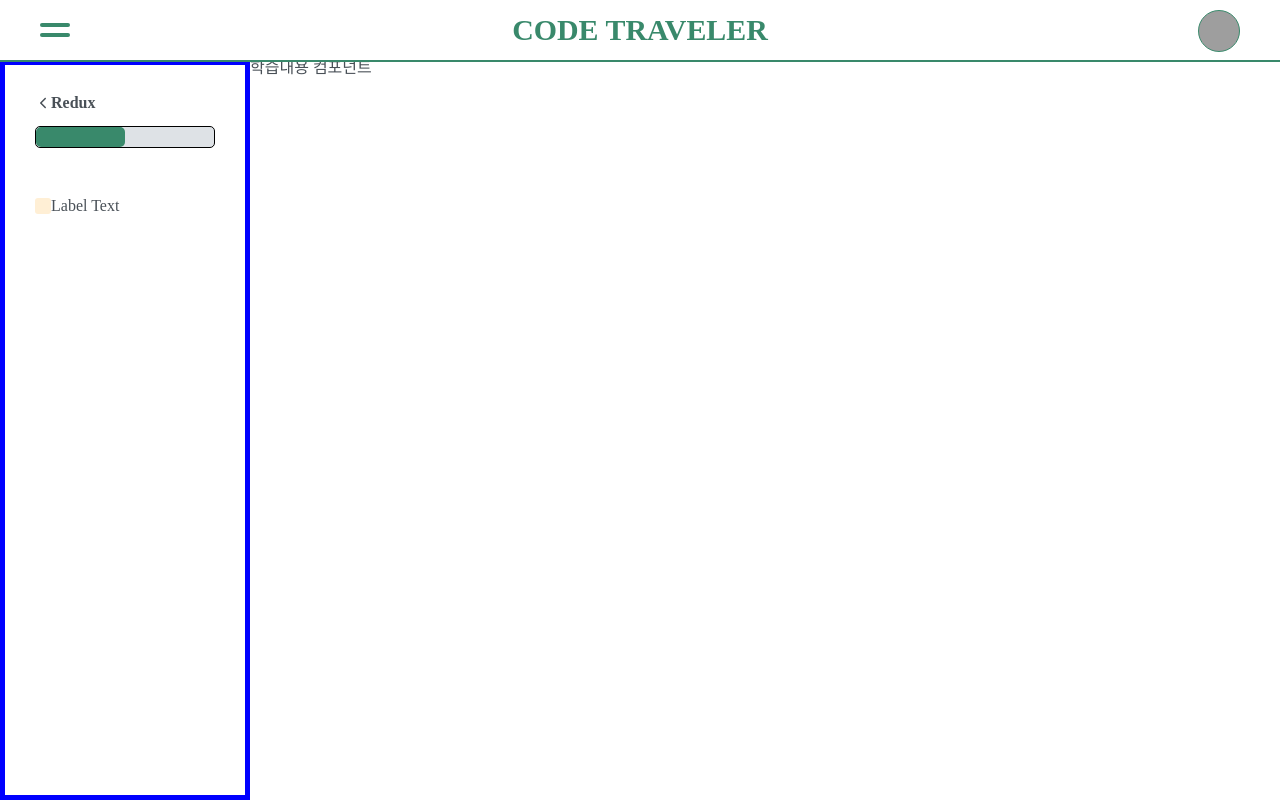
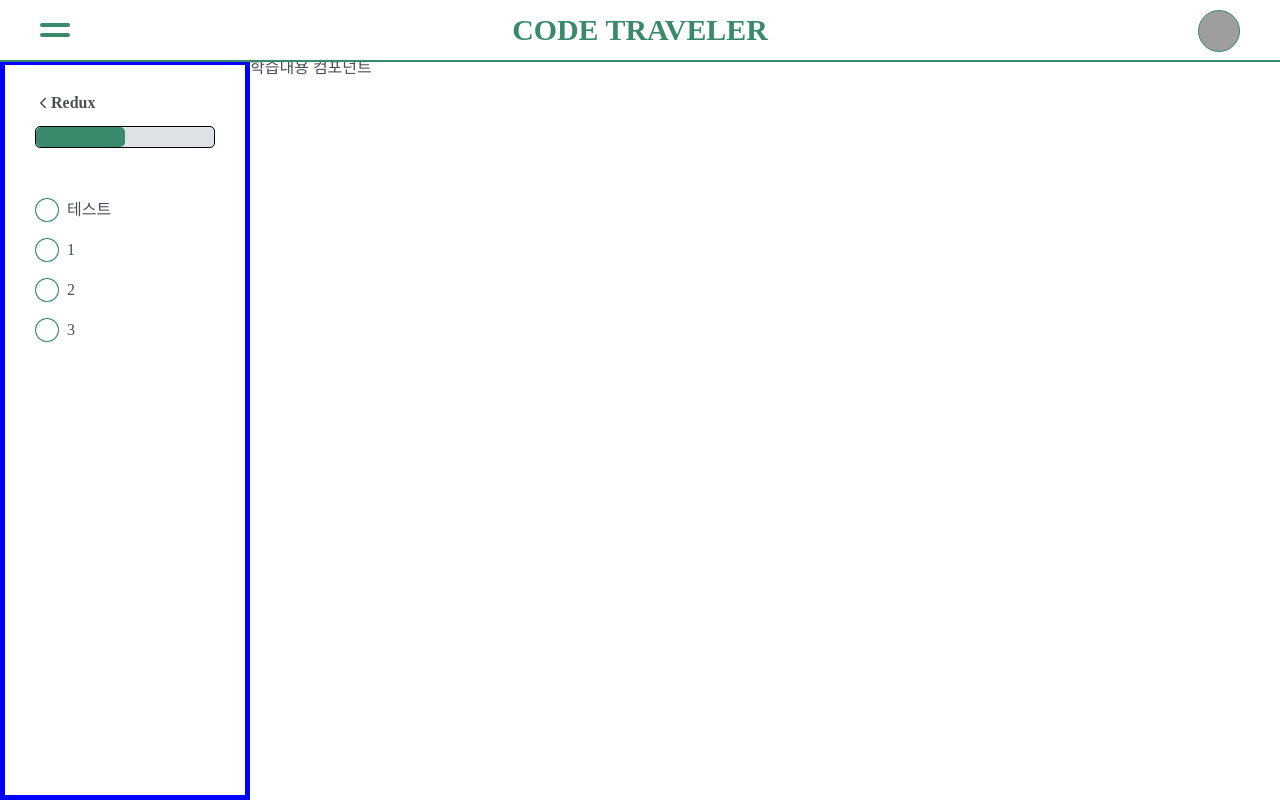
Before and after one commit to codestates-seb/seb43_main_005, a React (Create React App) app in the folder client/: page /course/1 in a window 1280 px wide. Both pictures are taken after a click on the button 55 px from the left and 30 px from the top of the page. Built offline with nearby package versions, Linux system fonts and the light colour scheme; no server answers; grey boxes are pictures that could not be loaded; a web font is replaced by a local one.

Commit message:
feat: 사이드 바 커스텀 체크 박스 추가

```diff
--- a/client/src/components/common/CheckBox.jsx
+++ b/client/src/components/common/CheckBox.jsx
@@ -1,56 +1,87 @@
-import React from "react";
+import React, { useState } from "react";
 import styled from "styled-components";
+import checkbox_check from "../../assets/images/checkbox_check.png";
+import checkbox_uncheck from "../../assets/images/checkbox_uncheck.png";
+
+function CheckBox({ text = "테스트" }) {
+  const [isChecked, setIsChecked] = useState(true); // 초기 상태를 체크된 상태로 설정
+
+  const handleCheck = () => {
+    setIsChecked(!isChecked); // 체크박스 클릭 시 상태 반전
+  };
+
+  return (
+    <CheckboxContainer>
+      <StyledInput
+        type="checkbox"
+        id={text}
+        name={text}
+        onChange={handleCheck}></StyledInput>
+      <StyledLabel htmlFor={text}>
+        <StyledP>{text}</StyledP>
+      </StyledLabel>
+    </CheckboxContainer>
+  );
+}
+
+export default CheckBox;
 
 const CheckboxContainer = styled.div`
-  display: inline-block;
-  vertical-align: middle;
-`;
-
-const Icon = styled.svg`
-  fill: none;
-  stroke: white;
-  stroke-width: 2px;
-`;
-
-const HiddenCheckbox = styled.input.attrs({ type: "checkbox" })`
-  border: 0;
-  clip: rect(0 0 0 0);
-  clip-path: inset(50%);
-  height: 1px;
-  margin: -1px;
-  overflow: hidden;
-  padding: 0;
-  position: absolute;
-  white-space: nowrap;
-  width: 1px;
-`;
-
-const StyledCheckbox = styled.div`
-  display: inline-block;
-  width: 16px;
-  height: 16px;
-  background: ${props => (props.checked ? "salmon" : "papayawhip")};
-  border-radius: 3px;
-  transition: all 150ms;
-
-  ${HiddenCheckbox}:focus + & {
-    box-shadow: 0 0 0 3px pink;
-  }
-
-  ${Icon} {
-    visibility: ${props => (props.checked ? "visible" : "hidden")};
+  display: flex;
+  width: 100%;
+  margin-bottom: 16px;
+  &:last-of-type {
+    margin-bottom: 20px;
   }
 `;
 
-const Checkbox = ({ className, checked, ...props }) => (
-  <CheckboxContainer className={className}>
-    <HiddenCheckbox checked={checked} {...props} />
-    <StyledCheckbox checked={checked}>
-      <Icon viewBox="0 0 24 24">
-        <polyline points="20 6 9 17 4 12" />
-      </Icon>
-    </StyledCheckbox>
-  </CheckboxContainer>
-);
+const StyledLabel = styled.label`
+  position: relative;
+  display: flex;
+  align-items: center;
+  user-select: none;
 
-export default Checkbox;
+  &:before {
+    content: "";
+    height: 24px;
+    width: 24px;
+    background-image: url(${checkbox_uncheck});
+    background-repeat: no-repeat;
+    background-position: center;
+    background-size: contain;
+  }
+
+  &:after {
+    opacity: 0;
+    content: "";
+    position: absolute;
+    height: 24px;
+    width: 24px;
+    border-radius: 0.35rem;
+    background-image: url(${checkbox_check});
+    background-size: 100% 100%;
+    background-position: 50%;
+    background-repeat: no-repeat;
+  }
+`;
+
+const StyledInput = styled.input`
+  border-radius: 1px solod black;
+  position: absolute;
+  width: 1px;
+  height: 1px;
+  padding: 0;
+  margin: -1px;
+  overflow: hidden;
+  clip: rect(0, 0, 0, 0);
+  border: 1 none;
+  &:checked + ${StyledLabel} {
+    :after {
+      opacity: 1;
+    }
+  }
+`;
+
+const StyledP = styled.p`
+  margin-left: 0.5rem;
+`;
--- a/client/src/components/common/CustomSideBar.jsx
+++ b/client/src/components/common/CustomSideBar.jsx
@@ -1,14 +1,33 @@
-import React, { useState } from "react";
+import React, { useState, useEffect } from "react";
 import styled from "styled-components";
 import CustomProgressBar from "./CustomProgressBar.jsx";
 import { IoIosArrowBack } from "react-icons/io";
 import Checkbox from "./CheckBox.jsx";
+import TodoList from "./Todolist.jsx";
 
 function CustomSideBar(props) {
-  const [checked, setChecked] = useState(false);
+  const [checkboxStatuses, setCheckboxStatuses] = useState([]);
 
-  const handleCheckboxChange = event => {
-    setChecked(event.target.checked);
+  const [titles, setTitles] = useState([
+    { id: 1, text: "Learn React" },
+    { id: 2, text: "Learn styled-components" },
+    { id: 3, text: "Build a todo app" },
+  ]);
+  useEffect(() => {
+    // titles 배열을 기반으로 체크박스 상태 초기화
+    const initialStatuses = titles.map(title => ({
+      id: title.id,
+      checked: false,
+    }));
+    setCheckboxStatuses(initialStatuses);
+  }, [titles]);
+
+  const handleCheckChange = id => {
+    setCheckboxStatuses(prevStatuses =>
+      prevStatuses.map(status =>
+        status.id === id ? { ...status, checked: !status.checked } : status
+      )
+    );
   };
 
   return (
@@ -17,12 +36,15 @@ function CustomSideBar(props) {
         <IoIosArrowBack /> Redux
       </h2>
       <CustomProgressBar progress={50} feat={"simple"} />
-      <Checkbox
-        className={"asd"}
-        checked={checked}
-        onChange={handleCheckboxChange}
-      />
-      <span>Label Text</span>
+      <Checkbox />
+      {checkboxStatuses.map(status => (
+        <Checkbox
+          key={status.id}
+          text={status.id}
+          checked={status.checked}
+          onCheck={() => handleCheckChange(status.id)}
+        />
+      ))}
     </SideBarContainer>
   );
 }
--- /dev/null
+++ b/client/src/components/common/TodoItem.jsx
@@ -0,0 +1,74 @@
+import React from "react";
+import styled, { css } from "styled-components";
+import checkbox_check from "../../assets/images/checkbox_check.png";
+const Todo = styled.li`
+  display: flex;
+  width: 100%;
+  margin-bottom: 1rem;
+  &:last-of-type {
+    margin-bottom: 3rem;
+  }
+`;
+
+const CheckBox = styled.input`
+  /* border-radius: 1px solod black; */
+  position: absolute;
+  width: 1px;
+  height: 1px;
+  padding: 0;
+  margin: -1px;
+  overflow: hidden;
+  clip: rect(0, 0, 0, 0);
+  border: 0 none;
+`;
+
+const Label = styled.label`
+  cursor: pointer;
+`;
+
+const CustomCheck = styled.span`
+  display: inline-block;
+  width: 1.3rem;
+  height: 1.3rem;
+  border: 1px solid black;
+  border-radius: 50%;
+  transition-duration: 0.15s;
+  background-position: center;
+  background-repeat: no-repeat;
+  ${CheckBox}:checked + ${Label} & {
+    background-color: var(--brand-color);
+    border-color: var(--brand-color);
+    background-size: 13px;
+    /* background-image: url("/images/checkox_checked.png"); */
+    background-image: url(${checkbox_check});
+  }
+`;
+
+const Text = styled.p`
+  font-size: 1em;
+  margin-left: 0.6rem;
+`;
+
+export default function TodoItem({ item, onCheck, onEdit }) {
+  const { id, text, status } = item;
+
+  const handleCheck = e => e.target.tagName === "INPUT" && onCheck(e.target);
+  const handleEdit = e => onEdit(e.target, e.target.innerText);
+
+  return (
+    <Todo>
+      <CheckBox
+        type="checkbox"
+        id={id}
+        checked={status === "done"}
+        onChange={handleCheck}
+      />
+      <Label htmlFor={id} onClick={handleCheck}>
+        <CustomCheck></CustomCheck>
+      </Label>
+      <Text data-id={id} onClick={handleEdit}>
+        {text}
+      </Text>
+    </Todo>
+  );
+}
--- /dev/null
+++ b/client/src/components/common/Todolist.jsx
@@ -0,0 +1,40 @@
+import React, { useState } from "react";
+import TodoItem from "./TodoItem.jsx";
+
+function TodoList() {
+  const [todos, setTodos] = useState([
+    { id: 1, text: "Learn React", status: "todo" },
+    { id: 2, text: "Learn styled-components", status: "done" },
+    { id: 3, text: "Build a todo app", status: "todo" },
+  ]);
+
+  const onCheck = target => {
+    const newTodos = todos.map(todo => {
+      if (todo.id.toString() === target.id) {
+        return { ...todo, status: target.checked ? "done" : "todo" };
+      }
+      return todo;
+    });
+    setTodos(newTodos);
+  };
+
+  const onEdit = (target, text) => {
+    const newTodos = todos.map(todo => {
+      if (todo.id.toString() === target.dataset.id) {
+        return { ...todo, text: text };
+      }
+      return todo;
+    });
+    setTodos(newTodos);
+  };
+
+  return (
+    <ul>
+      {todos.map(todo => (
+        <TodoItem key={todo.id} item={todo} onCheck={onCheck} onEdit={onEdit} />
+      ))}
+    </ul>
+  );
+}
+
+export default TodoList;
```
Also changed, not shown: client/src/assets/images/checkbox_check.png (added), client/src/assets/images/checkbox_uncheck.png (added).
